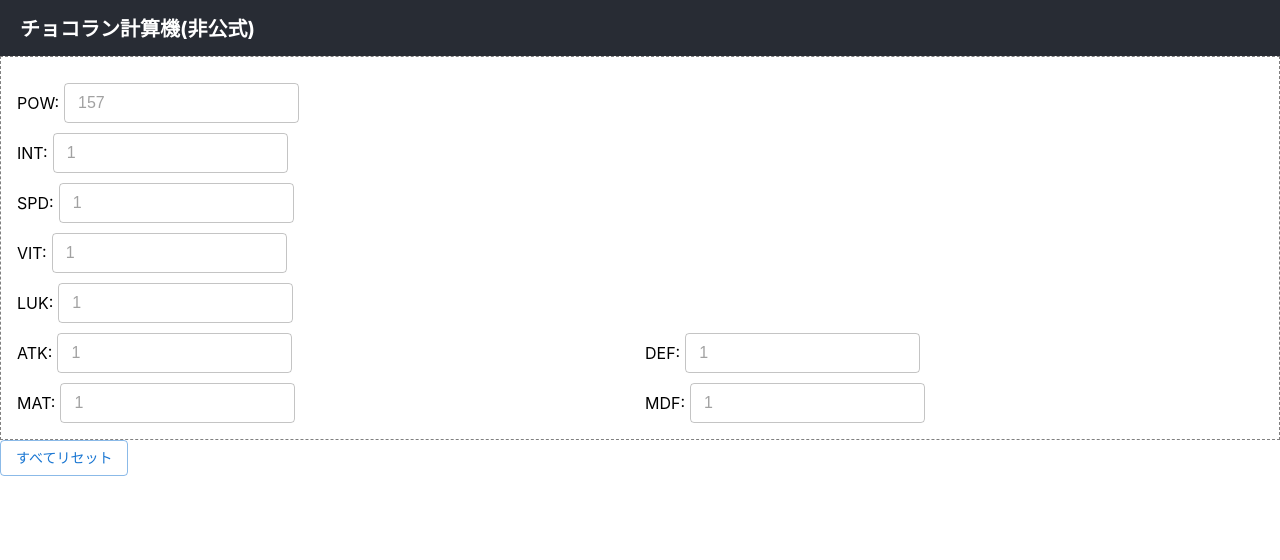
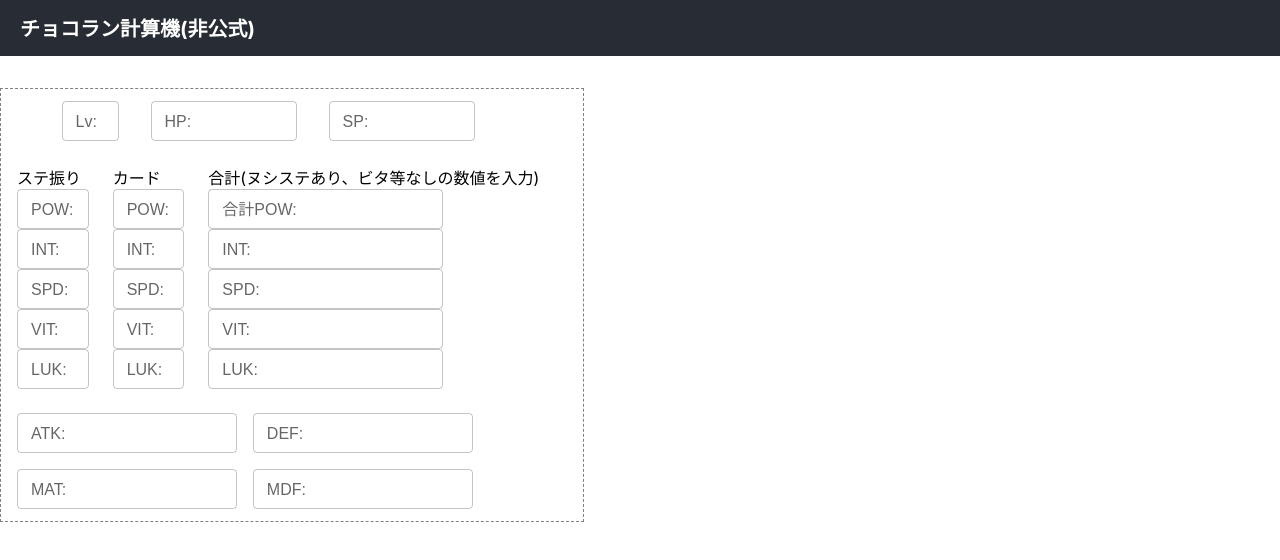
Before and after one commit to wagowa5/chococalc-front, a React (Create React App) app: page / in a window 1280 px wide. Shown: the top 560 px of the page. Built offline with nearby package versions, Linux system fonts and the light colour scheme.

Commit message:
ステータス入力エリアを作成

```diff
--- a/src/App.tsx
+++ b/src/App.tsx
@@ -5,22 +5,6 @@ import CharacterArea from './characterArea/CharacterArea';
 import { Button } from "@mui/material";
 
 function App() {
-  const [stats, setStats] = useState({
-    pow: 0,
-    int: 0,
-    // 他のステータスも同様に
-  })
-
-  const handleInputChange = (event: React.ChangeEvent<HTMLInputElement>) => {
-    const { value, name } = event.target;
-    // この例ではnameは使用していませんが、複数の入力フィールドを処理する場合に役立ちます
-    setStats({ ...stats, pow: Number(value) });
-  }
-
-  const handleSubmit = () => {
-    // 送信ボタンが押されたときの処理
-    // 例えば、APIリクエストを送信する
-  }
 
   return (
     <div className="app">
@@ -29,12 +13,14 @@ function App() {
       </header>
 
       <div>
+        {/* キャラクターの情報入力欄を配置しているエリア */}
         <CharacterArea />
 
-        <Button variant='outlined' onClick={handleSubmit} className="all-reset">
-          すべてリセット
-        </Button>
-        {/* 他のボタンも同様に */}
+        {/* アイテムボタンを配置しているエリア */}
+
+        {/* スキルボタンを配置しているエリア */}
+
+        {/* 計算結果を表示するエリア */}
       </div>
     </div>
   );
--- a/src/characterArea/CharacterArea.css
+++ b/src/characterArea/CharacterArea.css
@@ -1,21 +1,28 @@
 /* CharacterArea.css */
-.detailStatusGrid {
-    display: grid;
-    grid-template-columns: 1fr 1fr; /* 2 columns defined */
-    gap: 10px; /* Space between grid items */
-    margin-bottom: 20px; /* Space below the grid container */
-}
+/*.detailStatusGrid { */
+    /* display: grid; */
 
-.character-container {
+    /* 2 columns defined */
+    /* grid-template-columns: 1fr 1fr; */
+
+    /* Space between grid items */
+    /* gap: 10px;  */
+
+    /* Space below the grid container */
+    /* margin-bottom: 20px; */
+/* } */
+
+/* .base-status {
     display: flex;
     flex-direction: column;
     margin-top: 10px;
-}
+} */
 
 .status-row {
     display: flex;
     align-items: center;
     margin-bottom: 10px;
+    margin-left: 3px;
     height: auto;
 }
 
@@ -24,11 +31,12 @@
     white-space: nowrap;
 }
 
-.status-grid {
-    display: grid;
-    grid-template-columns: repeat(2, 1fr); /* 2 columns of equal width */
+/* .status-grid {
+    display: grid; */
+    /* 2 columns of equal width */
+    /* grid-template-columns: repeat(2, 1fr);
     gap: 10px;
-}
+} */
 
 .status-cell {
     display: flex;
@@ -39,8 +47,3 @@
     margin-right: 5px;
     white-space: nowrap;
 }
-
-/* General styles for TextField that can be adjusted as needed */
-.MuiTextField-root {
-    /* width: 100%; */ /* Adjust width as needed */
-}
--- a/src/characterArea/CharacterArea.tsx
+++ b/src/characterArea/CharacterArea.tsx
@@ -2,86 +2,190 @@ import React, { useState } from 'react';
 import { CharacterStatus } from '../interface/Status';
 import './CharacterArea.css';
 
-import theme from '../muiSetting/theme';
-import { TextField, Box } from "@mui/material";
+import { TextField, Box, Grid } from '@mui/material';
 
 const CharacterArea = () => {
-    // Status型のオブジェクトを初期化
-    const initialStatus = {
-        pow: 0,
-        int: 0,
-        spd: 0,
-        vit: 0,
-        luk: 0,
-        atk: 0,
-        def: 0,
-        mat: 0,
-        mdf: 0,
-    };
-
-    // CharacterStatusのインスタンスをuseStateで初期化
-    const [inputCharacterStatus, setInputCharacterStatus] = useState<CharacterStatus>(new CharacterStatus(initialStatus));
-
-    const handleInputChange = (event: React.ChangeEvent<HTMLInputElement>) => {
-        const { value, name } = event.target;
-        // statusプロパティを更新する
-        setInputCharacterStatus(prevStatus => new CharacterStatus({ ...prevStatus.status, [name]: Number(value) }));
-    }
-
-    // このコードをCSSファイルに移動することもできます
-    const gridStyle = {
-        display: 'grid',
-        gridTemplateColumns: '1fr 1fr', // 2つのカラムを定義
-        gap: '10px', // グリッドアイテム間のスペース
-        marginBottom: '20px', // グリッドコンテナの下のスペース
-    };
 
     return (
-        <Box component="section" sx={{ p: 2, border: '1px dashed grey' }}>
-            <div className="character-container">
-            <div className="status-row">
-                <label htmlFor="pow">POW:</label>
+        <Box
+            component='section'
+            aria-label='ステータス入力'
+            height={400}
+            width={550}
+            my={4}
+            display='flex'
+            alignItems='center'
+            gap={4}
+            p={2}
+            sx={{ border: '1px dashed grey' }}
+        >
+        <Grid container spacing={3}>
+
+        {/* レベル, HP, SP */}
+        <Grid item xs={11} >
+        <Grid container spacing={4} >
+            <Grid item xs={1}></Grid>
+            <Grid item xs={2}>
                 <TextField
-                    name="pow"
-                    placeholder='157'
+                    name='level'
+                    label='Lv:'
+                    placeholder='99'
                 />
-            </div>
-            <div className="status-row">
-                <label htmlFor="int">INT:</label>
-                <TextField type="number" name="int" onChange={handleInputChange} placeholder='1' />
-            </div>
-            <div className="status-row">
-                <label htmlFor="spd">SPD:</label>
-                <TextField type="number" name="spd" onChange={handleInputChange} placeholder='1' />
-            </div>
-            <div className="status-row">
-                <label htmlFor="vit">VIT:</label>
-                <TextField type="number" name="vit" onChange={handleInputChange} placeholder='1' />
-            </div>
-            <div className="status-row">
-                <label htmlFor="luk">LUK:</label>
-                <TextField type="number" name="luk" onChange={handleInputChange} placeholder='1' />
-            </div>
+            </Grid>
+            <Grid item xs={4}>
+                <TextField
+                    name='HP'
+                    label='HP:'
+                    placeholder='10000'
+                />
+            </Grid>
+            <Grid item xs={4}>
+                <TextField
+                    name='SP'
+                    label='SP:'
+                    placeholder='10000'
+                />
+            </Grid>
+        </Grid>
+        </Grid>
 
-            <div className="status-grid">
-                <div className="status-cell">
-                    <label htmlFor="atk">ATK:</label>
-                    <TextField type="number" name="atk" onChange={handleInputChange} placeholder='1' />
+        {/* ステ振り, カード, 合計 */}
+        <Grid item xs={12}>
+            <Grid container spacing={3} className='character-status'>
+                <Grid item xs={2}>
+                <div className='base-status'>
+                    <div>ステ振り</div>
+                    <TextField
+                        name='pow'
+                        label='POW:'
+                        placeholder='157'
+                    />
+                    <TextField
+                        name='int'
+                        label='INT:'
+                        placeholder='157'
+                    />
+                    <TextField
+                        name='spd'
+                        label='SPD:'
+                        placeholder='157'
+                    />
+                    <TextField
+                        name='vit'
+                        label='VIT:'
+                        placeholder='157'
+                    />
+                    <TextField
+                        name='luk'
+                        label='LUK:'
+                        placeholder='157'
+                    />
                 </div>
-                <div className="status-cell">
-                    <label htmlFor="def">DEF:</label>
-                    <TextField type="number" name="def" onChange={handleInputChange} placeholder='1' />
+                </Grid>
+
+                <Grid item xs={2}>
+                <div className='card-status'>
+                <div>カード</div>
+                    <TextField
+                        name='pow'
+                        label='POW:'
+                        placeholder='157'
+                    />
+                    <TextField
+                        name='int'
+                        label='INT:'
+                        placeholder='157'
+                    />
+                    <TextField
+                        name='spd'
+                        label='SPD:'
+                        placeholder='157'
+                    />
+                    <TextField
+                        name='vit'
+                        label='VIT:'
+                        placeholder='157'
+                    />
+                    <TextField
+                        name='luk'
+                        label='LUK:'
+                        placeholder='157'
+                    />
                 </div>
-                <div className="status-cell">
-                    <label htmlFor="mat">MAT:</label>
-                    <TextField type="number" name="mat" onChange={handleInputChange} placeholder='1' />
+                </Grid>
+
+                <Grid item xs={8}>
+                <div className='sum-status'>
+                    <div>合計(ヌシステあり、ビタ等なしの数値を入力)</div>
+                    <TextField
+                        name='pow'
+                        label='合計POW:'
+                        placeholder='入力例: 162+342'
+                    />
+                    <TextField
+                        name='int'
+                        label='INT:'
+                        placeholder='157'
+                    />
+                    <TextField
+                        name='spd'
+                        label='SPD:'
+                        placeholder='157'
+                    />
+                    <TextField
+                        name='vit'
+                        label='VIT:'
+                        placeholder='157'
+                    />
+                    <TextField
+                        name='luk'
+                        label='LUK:'
+                        placeholder='157'
+                    />
                 </div>
-                <div className="status-cell">
-                    <label htmlFor="mdf">MDF:</label>
-                    <TextField variant='outlined' type="number" name="mdf" onChange={handleInputChange} placeholder='1' />
-                </div>
-            </div>
-        </div>
+                </Grid>
+            </Grid>
+        </Grid>
+
+        {/* ATK, DEF, MAT, MDF */}
+        <Grid item xs={12}>
+            <Grid container spacing={2} className='detail-status'>
+                <Grid item xs={5}>
+                <TextField
+                    type='string'
+                    label='ATK:'
+                    name='atk'
+                    placeholder='1'
+                />
+                </Grid>
+                <Grid item xs={5}>
+                <TextField
+                    type='string'
+                    label='DEF:'
+                    name='def'
+                    placeholder='1'
+                />
+                </Grid>
+                <Grid item xs={5}>
+                <TextField
+                    type='string'
+                    label='MAT:'
+                    name='mat'
+                    placeholder='1'
+                />
+                </Grid>
+                <Grid item xs={5}>
+                <TextField
+                    type='string'
+                    label='MDF:'
+                    name='mdf'
+                    placeholder='1'
+                />
+                </Grid>
+            </Grid>
+        </Grid>
+
+        </Grid>
         </Box>
     );
 };
```
